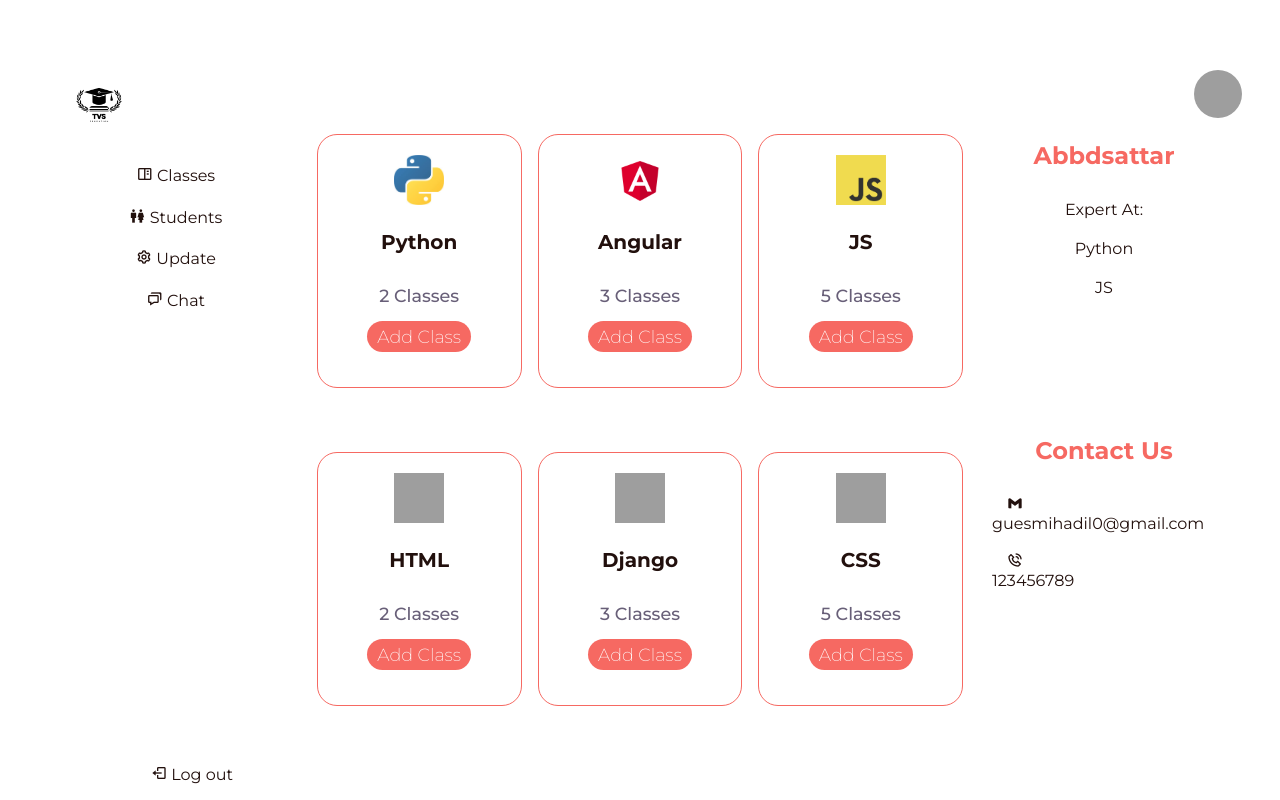
After one commit to ghabi1602/project, a Flask app: page /prof_dash in a window 1280 px wide. The commit adds this page. Run offline with Flask 3, Linux system fonts and the light colour scheme; the visitor is signed in with stand-in values (Sample User, id 1); grey boxes are pictures that could not be loaded.

Commit message:
my commit

```diff
--- a/app/web_flask/static/style.css
+++ b/app/web_flask/static/style.css
@@ -410,6 +410,19 @@ header.sticky{
 .btn2:hover{
     transform: scale(0.9) translateY(-5px);
 }
+.btn3{
+    display: inline-block;
+    padding: 5px 10px;
+    font-size: var(--p-font);
+    font-weight: 200;
+    background: var(--main-color);
+    color: var(--bg-color);
+    border-radius: 30px;
+    transition: all .40s ease;
+}
+.btn3:hover{
+    transform: scale(0.9) translateY(-5px);
+}
 .classes{
     background: url(imgs/9.jpg);
     background-size: cover;
@@ -565,6 +578,67 @@ legend{
     margin-top: 10%;
     background-color: var(--main-color);
 }
+.container2 {
+    display: grid;
+    grid-template-columns: 14rem auto 14rem;
+    gap: 1.8rem;
+    width: 96%;
+    margin: 0 auto;
+}
+.container2 div ul  li {
+    list-style: none;
+    text-align: center;
+}
+.container2 h2{
+    text-align: center;
+    text-decoration: wavy;
+}
+.dashboard{
+    height: 2vh;
+    top: 2rem;
+}
+.dashboard a{
+    transition: all .1s ease-in;
+    color: var(--text-color);
+    align-items: first baseline;
+    height: 2.2rem;
+}
+.dashboard  a:hover{
+    color: var(--main-color);
+    transform: translateX(10px);
+}
+.dashboard a span{
+    font-size: 1.8rem;
+    transition: all .1s ease-in;
+}
+.dashboard li:last-child{
+    position: absolute;
+    bottom: 1rem;
+    width: 20%;
+}
+.profile-photo{
+    width: 3rem;
+    height: 3rem;
+    border-radius: 50%;
+    overflow: hidden;
+    margin-left: 90%;
+}
+.departement a i{
+    width: 100%;
+}
+.departement h2{
+    margin-bottom: 30px;
+    text-align: center;
+    color: var(--main-color);
+}
+.departement p{
+    text-align: center;
+    color: var(--text-color);
+    margin-bottom: 20px;
+}
+.dash ul li {
+    margin-top: 10%;
+}
 @media (max-width:1410px){
     header{
         padding: 10px 3%;
--- /dev/null
+++ b/app/web_flask/templates/prof_dash.html
@@ -0,0 +1,88 @@
+<!DOCTYPE html>
+<html lang="fr">
+<head>
+    <meta charset="UTF-8">
+    <meta name="viewport" content="width=device-width, initial-scale=1.0">
+    <title>TVS</title>
+    <link rel="stylesheet" href="style.css">
+    <link rel="stylesheet" href="https://unicons.iconscout.com/release/v4.0.0/css/line.css">
+    <link rel="stylesheet"
+    href="https://unpkg.com/boxicons@latest/css/boxicons.min.css">
+    <link rel="preconnect" href="https://fonts.googleapis.com">
+    <link rel="preconnect" href="https://fonts.gstatic.com" crossorigin>
+    <link href="https://fonts.googleapis.com/css2?family=Montserrat:ital,wght@0,100..900;1,100..900&display=swap" rel="stylesheet">
+</head>
+<body>
+    <section class="container2">
+        <div class="col-lg-2 col-md-4 col-sm-6  dash ">
+            <div><img src="static/imgs/tvss.png" alt="logo" class="logo"></div>
+            <ul class="dashboard">
+                <li><a href="#"><i class='bx bx-book-content'></i>  Classes</a></li>
+                <li><li><a href=""><i class='bx bx-male-female'></i>  Students</li></a></li>
+                <li><a href="formS.html"><i class='bx bx-cog' ></i>  Update</li></a>
+                <li><a href=""><i class='bx bx-chat'></i> Chat</a></li>
+                <li><a href="index.html"><i class='bx bx-log-out'></i>   Log out</a></li>
+            </ul>
+        </div>
+        <div class="col-lg-4 col-md-4 col-sm-4 ">
+            <div class="categories-content">
+                <div class="box">
+                    <img src="static/imgs/p.jfif" style="height: 50px; width:50px">
+                    <h3>Python </h3>
+                    <p>2 Classes</p>
+                    <a href="#" class="btn3">Add Class</a>
+                </div>
+                <div class="box">
+                    <img src="static/imgs/angular.png" style="height: 50px; width:50px">
+                    <h3>Angular </h3>
+                    <p>3 Classes</p>
+                    <a href="#" class="btn3">Add Class</a>
+                </div>
+                <div class="box">
+                    <img src="static/imgs/js.png" style="height: 50px; width:50px">
+                    <h3>JS</h3>
+                    <p>5 Classes</p>
+                    <a href="#" class="btn3">Add Class</a>
+                </div>
+
+            </div>
+            <div class="categories-content">
+                <div class="box">
+                    <img src="static/imgs/html.png" style="height: 50px; width:50px">
+                    <h3>HTML </h3>
+                    <p>2 Classes</p>
+                    <a href="#" class="btn3">Add Class</a>
+                </div>
+                <div class="box">
+                    <img src="static/imgs/django.png" style="height: 50px; width:50px">
+                    <h3>Django </h3>
+                    <p>3 Classes</p>
+                    <a href="#" class="btn3">Add Class</a>
+                </div>
+                <div class="box">
+                    <img src="static/imgs/css.png" style="height: 50px; width:50px">
+                    <h3>CSS</h3>
+                    <p>5 Classes</p>
+                    <a href="#" class="btn3">Add Class</a>
+                </div>
+            </div>
+
+        </div>
+        <div class="departement">
+            <img src="static/imgs/36.jpg" alt="std" class="profile-photo"> <br> <br>
+            <h2>Abbdsattar</h2>
+            <p>Expert At:</p>
+            <p>Python</p>
+            <p>JS</p>
+            <p></p>
+            <p></p>
+            <p></p>
+            <p></p><br>
+            <h2 style="margin-top:100px; margin-bottom:30px">Contact Us</h2>
+            <a href="guesmihadil0@gmail.com"><i class='bx bxl-gmail' ></i>guesmihadil0@gmail.com</a><br> <br>
+            <a href="123456789"><i class='bx bx-phone-call'></i>123456789</a>
+        </div>
+    </section>
+
+</body>
+</html>
```
Also changed, not shown: app/web_flask/templates/profs.html (added, +156 -0 lines), app/web_flask/templates/std_dash.html (added, +92 -0 lines).
